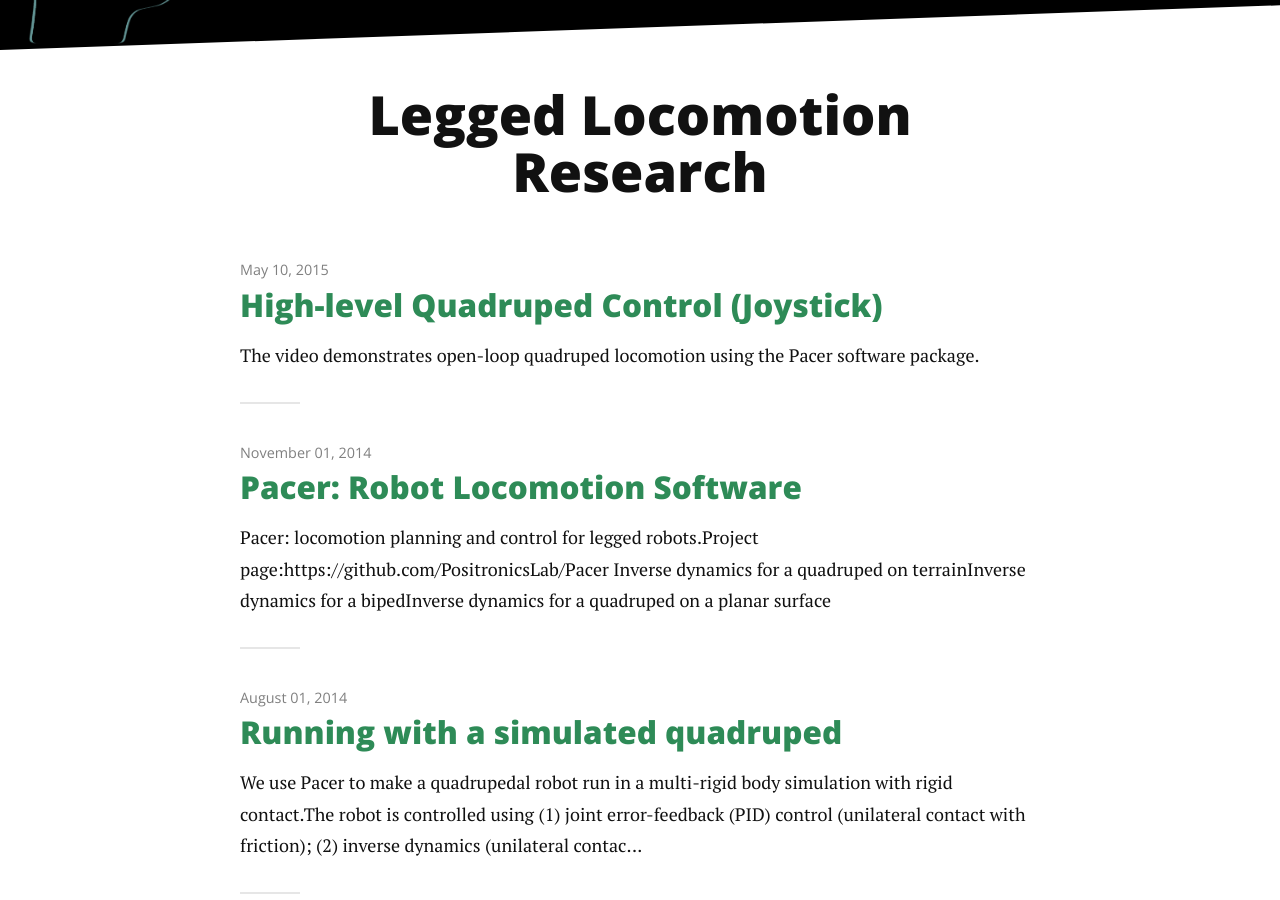
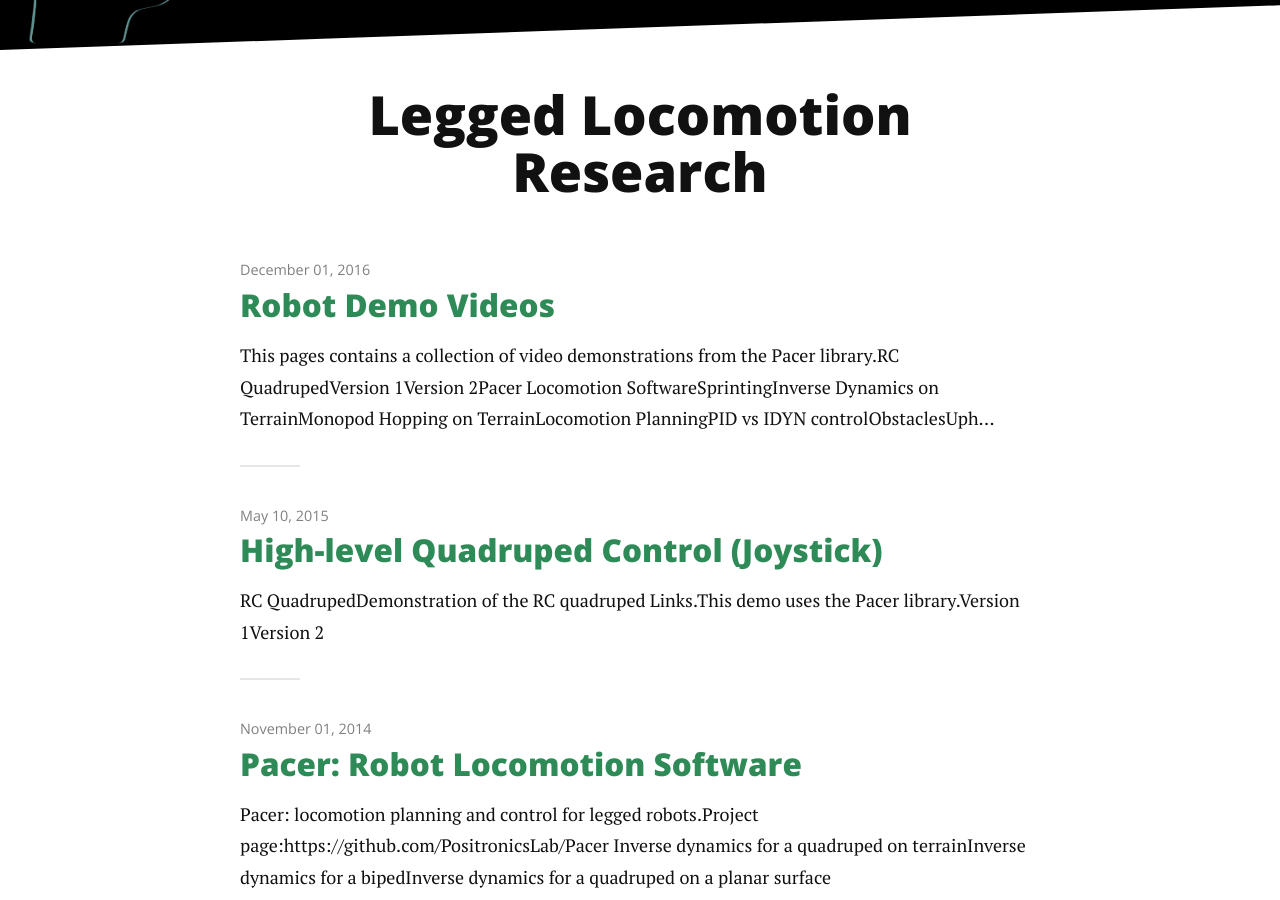
Before and after one commit to PositronicsLab/positronicslab.github.io, a Jekyll site: the page built from research/locomotion.md, in a window 1280 px wide and 900 px high, scrolled down 216 px. Built offline with Jekyll 4.4.1, drawn with Linux system fonts in a browser that asks for light colours; nearby versions of some CDN libraries.

Commit message:
added robot demo page

```diff
--- a/_posts/2015-05-10-joystick-quadruped-control.markdown
+++ b/_posts/2015-05-10-joystick-quadruped-control.markdown
@@ -4,9 +4,20 @@ title:  "High-level Quadruped Control (Joystick)"
 category: locomotion
 date:   2015-05-10
 ---
+## RC Quadruped
+<span class="dropcap">D</span>emonstration of the RC quadruped **Links**.
 
-<p class="intro"><span class="dropcap">T</span>he video demonstrates open-loop quadruped locomotion using the <a href="https://github.com/PositronicsLab/Pacer" title="Pacer">Pacer</a> software package.</p>
+This demo uses the [Pacer](https://github.com/PositronicsLab/Pacer "Open-sourced Pacer") library.
 
-<a href="http://www.youtube.com/watch?feature=player_embedded&v=pOzGo5PdZ-k
-" target="_blank"><img src="http://img.youtube.com/vi/pOzGo5PdZ-k/0.jpg"
-alt="IMAGE ALT TEXT HERE" width="400" border="10" /></a>
+### Version 1 ###
+
+<center>
+<iframe width="560" height="315" src="https://www.youtube.com/embed/BRg-ggzcXAU" frameborder="0" allowfullscreen></iframe>
+</center>
+
+### Version 2 ###
+
+<center>
+<iframe width="560" height="315" src="https://www.youtube.com/embed/URA8VVZPcRM" frameborder="0" allowfullscreen></iframe>
+<iframe width="560" height="315" src="https://www.youtube.com/embed/TjROysJMpIs" frameborder="0" allowfullscreen></iframe>
+</center>
--- /dev/null
+++ b/_posts/2016-12-1-robot-demos.markdown
@@ -0,0 +1,78 @@
+---
+layout: post
+title:  "Robot Demo Videos"
+category: locomotion
+date:   2016-12-1
+---
+<span class="dropcap">T</span>his pages contains a collection of video demonstrations from the [Pacer](https://github.com/PositronicsLab/Pacer "Open-sourced Pacer") library.
+
+## RC Quadruped
+
+### Version 1 ###
+
+<center>
+<iframe width="560" height="315" src="https://www.youtube.com/embed/BRg-ggzcXAU" frameborder="0" allowfullscreen></iframe>
+</center>
+
+### Version 2 ###
+
+<center>
+<iframe width="560" height="315" src="https://www.youtube.com/embed/URA8VVZPcRM" frameborder="0" allowfullscreen></iframe>
+<iframe width="560" height="315" src="https://www.youtube.com/embed/TjROysJMpIs" frameborder="0" allowfullscreen></iframe>
+</center>
+
+## Pacer Locomotion Software
+
+### Sprinting ###
+<center>
+<iframe width="560" height="315" src="https://www.youtube.com/embed/14wq-qxbYvg" frameborder="0" allowfullscreen></iframe>
+<iframe width="560" height="315" src="https://www.youtube.com/embed/YQb4k9UlQpM" frameborder="0" allowfullscreen></iframe>
+</center>
+
+### Inverse Dynamics on Terrain ###
+<center>
+<iframe width="560" height="315" src="https://www.youtube.com/embed/V3esqSbJW-M" frameborder="0" allowfullscreen></iframe>
+<iframe width="560" height="315" src="https://www.youtube.com/embed/VDF9LB45a24" frameborder="0" allowfullscreen></iframe>
+</center>
+
+### Monopod Hopping on Terrain ###
+<center>
+<iframe width="560" height="315" src="https://www.youtube.com/embed/7mOU0r5z50g" frameborder="0" allowfullscreen></iframe>
+</center>
+
+### Locomotion Planning ###
+<center>
+<iframe width="560" height="315" src="https://www.youtube.com/embed/-NO0S5JET8M" frameborder="0" allowfullscreen></iframe>
+<iframe width="560" height="315" src="https://www.youtube.com/embed/OlwUN7s2tdY" frameborder="0" allowfullscreen></iframe>
+<iframe width="560" height="315" src="https://www.youtube.com/embed/f5EbGleL3MY" frameborder="0" allowfullscreen></iframe>
+</center>
+
+
+### PID vs IDYN control ###
+
+#### Obstacles ####
+<center>
+<iframe width="560" height="315" src="https://www.youtube.com/embed/Dzy2TWD4w7k" frameborder="0" allowfullscreen></iframe>
+<iframe width="560" height="315" src="https://www.youtube.com/embed/3FKa34CZ1R0" frameborder="0" allowfullscreen></iframe>
+</center>
+
+#### Uphill ####
+<center>
+<iframe width="560" height="315" src="https://www.youtube.com/embed/2xcz0kP_GKk" frameborder="0" allowfullscreen></iframe>
+<iframe width="560" height="315" src="https://www.youtube.com/embed/DAF_z7s3Bk8" frameborder="0" allowfullscreen></iframe>
+<iframe width="560" height="315" src="https://www.youtube.com/embed/7qRukBe-j-w" frameborder="0" allowfullscreen></iframe>
+</center>
+
+#### Low Friciton ####
+<center>
+<iframe width="560" height="315" src="https://www.youtube.com/embed/eSRJDFbOiXM" frameborder="0" allowfullscreen></iframe>
+<iframe width="560" height="315" src="https://www.youtube.com/embed/O0hPO62KSDA" frameborder="0" allowfullscreen></iframe>
+</center>
+
+## Quadrupeds (in situ)
+
+### Iterative, Interactive Design ###
+
+<center>
+<iframe width="560" height="315" src="https://www.youtube.com/embed/i2YMenH8XbA" frameborder="0" allowfullscreen></iframe>
+</center>
```
Also changed, not shown: research/locomotion.md (line endings or trailing spaces).
